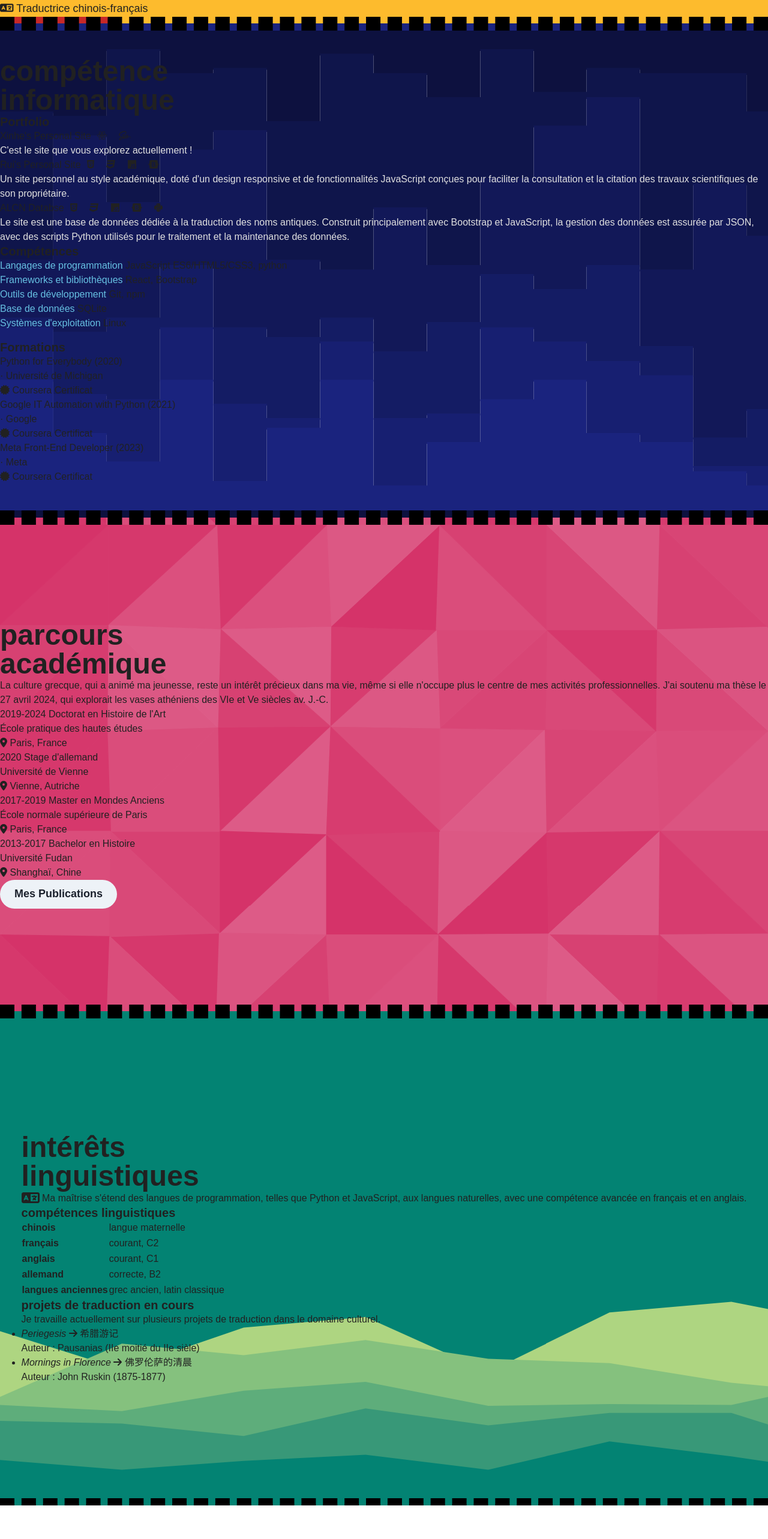
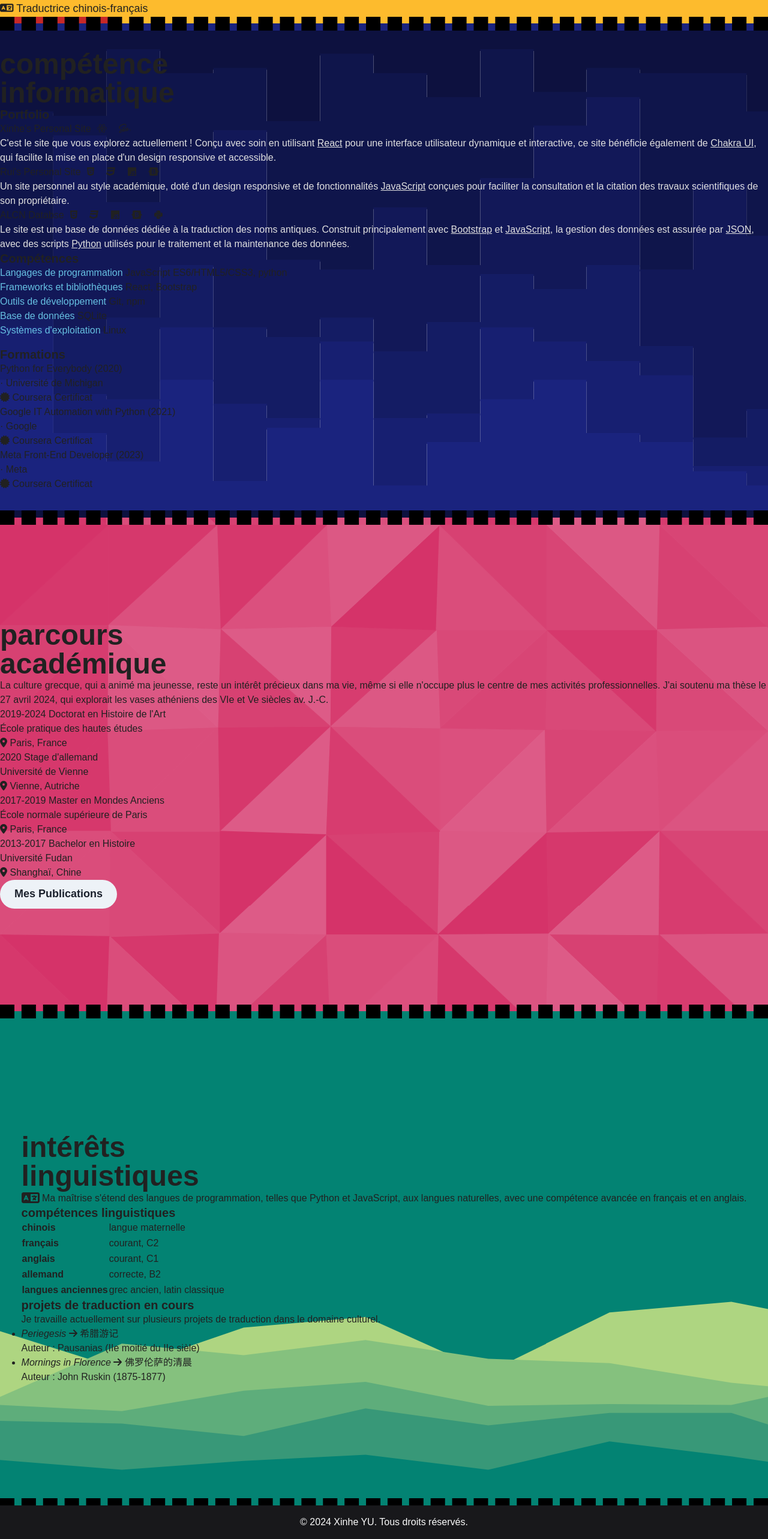
Before and after one commit to Xinhe-Yu/xinhe-yu.github.io, a React (Create React App) app: page / in a window 1280 px wide. Shown: the part 2712-5278 px from the top of the page at 60% size. Before the commit the page ends 5222 px from the top, so only its background shows below. Built offline with nearby package versions, Linux system fonts and the light colour scheme; the HTML template or start-up script is replaced by a standard one.

Commit message:
optimize css and add footer

```diff
--- a/src/App.js
+++ b/src/App.js
@@ -7,6 +7,7 @@ import LandingSection from './components/LandingSection';
 import ResearchSection from './components/ResearchSection';
 import LanguageSection from './components/LanguageSection';
 import CodingSection from './components/CodingSection';
+import Footer from './components/Footer';
 
 function App() {
   return (
@@ -19,6 +20,7 @@ function App() {
         <ResearchSection />
         <LanguageSection />
 
+        <Footer />
       </main>
     </ChakraProvider>
   );
--- a/src/components/CodingSection.js
+++ b/src/components/CodingSection.js
@@ -11,19 +11,19 @@ const projects = [
     name: "Xinhe's Personal Site",
     tech: [faReact, faSass],
     url: "https://xinhe.de/",
-    describe: "C'est le site que vous explorez actuellement !",
+    describe: "C'est le site que vous explorez actuellement ! Conçu avec soin en utilisant <u>React</u> pour une interface utilisateur dynamique et interactive, ce site bénéficie également de <u>Chakra UI</u>, qui facilite la mise en place d'un design responsive et accessible.",
   },
   {
     name: "Rui's Personal Site",
     url: "https://rui-yuan91.github.io/",
     tech: [faHtml5, faCss3, faJs, faBootstrap],
-    describe: "Un site personnel au style académique, doté d'un design responsive et de fonctionnalités JavaScript conçues pour faciliter la consultation et la citation des travaux scientifiques de son propriétaire.",
+    describe: "Un site personnel au style académique, doté d'un design responsive et de fonctionnalités <u>JavaScript</u> conçues pour faciliter la consultation et la citation des travaux scientifiques de son propriétaire.",
   },
   {
     name: "ALCN Databse",
     url: "https://xinhe-yu.github.io/ALCN/",
     tech: [faHtml5, faCss3, faJs, faBootstrap, faPython],
-    describe: "Le site est une base de données dédiée à la traduction des noms antiques. Construit principalement avec Bootstrap et JavaScript, la gestion des données est assurée par JSON, avec des scripts Python utilisés pour le traitement et la maintenance des données.",
+    describe: "Le site est une base de données dédiée à la traduction des noms antiques. Construit principalement avec <u>Bootstrap</u> et <u>JavaScript</u>, la gestion des données est assurée par <u>JSON</u>, avec des scripts <u>Python</u> utilisés pour le traitement et la maintenance des données.",
   },
 ]
 
@@ -89,7 +89,7 @@ const CodingSection = () => {
       <li key={index}>
         <a href={item.url} className="projectLink">{item.name}</a>
         <IconList icons={item.tech} />
-        <div style={{ color: "#E0E0E0" }}>{item.describe}</div>
+        <div style={{ color: "#E0E0E0" }}><p dangerouslySetInnerHTML={{ __html: item.describe }} /></div>
       </li>
     )
   });
@@ -125,7 +125,7 @@ const CodingSection = () => {
       <Box
         alignItems="center"
         fontSize="md"
-        className="universalGrid codingGrid"
+        className="universalGrid blueGrid"
       >
         <div>
           <Heading as="h1" size="2xl">{heading[0]}</Heading>
--- /dev/null
+++ b/src/components/Footer.js
@@ -0,0 +1,28 @@
+import { Box, Center } from '@chakra-ui/react';
+
+const Footer = () => {
+  return (
+    <Box
+      top={0}
+      left={0}
+      right={0}
+      backgroundColor="#18181b"
+      width="100vw"
+    >
+      <Box
+        color="#FAFAFA"
+        maxWidth="1280px"
+        margin="auto auto"
+        fontSize='l'
+      >
+        <Center
+          px={12}
+          py={4}
+        >
+          © 2024 Xinhe YU. Tous droits réservés.</Center>
+      </Box>
+    </Box>
+  )
+}
+
+export default Footer
--- a/src/components/LandingSection.js
+++ b/src/components/LandingSection.js
@@ -57,7 +57,7 @@ const LandingSection = () => {
       alignItems="center"
       backgroundImage={bgImg}
     >
-      <Box className="landingGrid"
+      <Box className="yellowGrid"
         justifyContent="start"
         alignItems="center"
         fontSize="lg"
--- a/src/components/LanguageSection.js
+++ b/src/components/LanguageSection.js
@@ -75,7 +75,7 @@ const LanguageSection = () => {
       <Box
         alignItems="center"
         fontSize="md"
-        className="universalGrid languageGrid"
+        className="universalGrid greenGrid"
       >
         <div>
           <Heading as="h1" size="2xl">{heading[0]}</Heading>
--- a/src/components/ResearchSection.js
+++ b/src/components/ResearchSection.js
@@ -61,7 +61,7 @@ const ResearchSection = () => {
       <Box
         alignItems="center"
         fontSize="md"
-        className="universalGrid researchGrid"
+        className="universalGrid pinkGrid"
       >
         <div>
           <Heading as="h1" size="2xl">{heading[0]}</Heading>
--- a/src/css/index.css
+++ b/src/css/index.css
@@ -15,12 +15,16 @@ ul {
   list-style: none;
 }
 
+u {
+  display: inline;
+}
+
 /* Landing Section */
-.landingGrid {
+.yellowGrid {
   display: grid;
 }
 
-.landingGrid > div:last-child {
+.yellowGrid > div:last-child {
   background-color: #98bddc;
   box-shadow: 12px 12px black;
   padding: 16px 24px;
@@ -75,7 +79,7 @@ ul {
   transform: rotate(-13deg);
 }
 
-.researchGrid > div:nth-of-type(2) p {
+.pinkGrid > div:nth-of-type(2) p {
   background-color: #FAFAFA;
   font-family: "Nunito Sans";
   font-size: 1.25rem;
@@ -86,7 +90,7 @@ ul {
   z-index: 1;
 }
 
-.codingGrid > div:nth-of-type(n+2) {
+.blueGrid > div:nth-of-type(n+2) {
   box-shadow: inset 2px 2px 5px rgba(255, 255, 255, 0.1), 0.5rem 0.5rem 1rem rgba(0, 0, 0, 0.1);
   backdrop-filter: blur(2px);
   background-color: rgba(179, 189, 202, 0.1);
@@ -101,17 +105,17 @@ ul {
   color: #f8fcff;
 }
 
-.codingGrid > div:nth-of-type(n+2) li div {
+.blueGrid > div:nth-of-type(n+2) li div {
   display: flex;
   justify-content: center;
 }
 
-.codingGrid div:nth-of-type(n+2) li div a {
+.blueGrid div:nth-of-type(n+2) li div a {
   margin-left: 0.5rem;
   color: #ebd676;
 }
 
-.codingGrid div:nth-of-type(2) li div {
+.blueGrid div:nth-of-type(2) li div {
   font-size: 1rem;
   color: white;
   line-height: 1.6;
@@ -119,27 +123,28 @@ ul {
   text-indent: 20px;
 }
 
-.codingGrid .projectLink {
+.blueGrid .projectLink {
+  font-weight: 600;
   color: #66C0E2;
 }
 
-.codingGrid .projectLink:hover {
+.blueGrid .projectLink:hover {
   color: #d5b733;
 }
 
-.researchGrid > div:nth-of-type(2) > div:first-of-type {
+.pinkGrid > div:nth-of-type(2) > div:first-of-type {
   border-right: 1rem dashed #33bad5;
   border-left: 1rem dashed #33bad5;
   z-index: 2;
 }
 
-.researchGrid > div:nth-of-type(2) > div:last-of-type {
+.pinkGrid > div:nth-of-type(2) > div:last-of-type {
   border-top: 1rem dashed #33bad5;
   border-bottom: 1rem dashed #33bad5;
   z-index: 0;
 }
 
-.researchGrid > div:nth-of-type(3) > div {
+.pinkGrid > div:nth-of-type(3) > div {
   position: absolute;
   top: 0;
   left: 0;
@@ -149,19 +154,19 @@ ul {
   transform: rotate(12deg);
 }
 
-.researchGrid > div:nth-of-type(3) > div:first-of-type {
+.pinkGrid > div:nth-of-type(3) > div:first-of-type {
   border-bottom: 0.75rem dashed #33bad5;
   border-top: 0.75rem dashed #33bad5;
   border-right: 0.75rem dashed #33bad5;
   z-index: 2;
 }
 
-.researchGrid > div:nth-of-type(3) > div:last-of-type {
+.pinkGrid > div:nth-of-type(3) > div:last-of-type {
   border-left: 0.75rem dashed #33bad5;
   z-index: 0;
 }
 
-.researchGrid ul {
+.pinkGrid ul {
   padding: 0.75rem;
   margin: 0.75rem;
   background-color: #FAFAFA;
@@ -173,35 +178,35 @@ ul {
   padding: 0.5rem 0;
 }
 
-.researchGrid h1 {
+.pinkGrid h1 {
   color: #FAFAFA;
   text-shadow: 0.15rem 0.15rem #33d59f;
 }
 
-.codingGrid h1 {
+.blueGrid h1 {
   color: #FAFAFA;
   text-shadow: 0.15rem 0.15rem #d5b733;
 }
 
-.languageGrid h1 {
+.greenGrid h1 {
   color: #FAFAFA;
   text-shadow: 0.15rem 0.15rem #9f33d5;
 }
 
-.languageGrid h2 {
+.greenGrid h2 {
   margin: 1rem;
 }
 
-.researchGrid span {
+.pinkGrid span {
   display: block;
   color: #b12453;
 }
 
-.researchGrid svg {
+.pinkGrid svg {
   color: #FDBB2D;
 }
 
-.researchGrid button {
+.pinkGrid button {
   border-top: 0.25rem solid #33d59f;
   border-left: 0.25rem solid #33d59f;
   box-shadow: 0.25rem 0.25rem #9f33d5;
@@ -209,7 +214,7 @@ ul {
   transition: 0.05s;
 }
 
-.researchGrid button:hover {
+.pinkGrid button:hover {
   border-top: 0;
   border-left: 0;
   border-bottom: 0.25rem solid #69d533;
@@ -218,7 +223,7 @@ ul {
   transition: 0.05s;
 }
 
-.languageGrid div:nth-of-type(n+2) {
+.greenGrid div:nth-of-type(n+2) {
   font-size: 1rem;
   color: white;
   line-height: 1.6;
@@ -226,7 +231,7 @@ ul {
   text-indent: 20px;
 }
 
-.languageGrid > div:nth-of-type(n+2) {
+.greenGrid > div:nth-of-type(n+2) {
   box-shadow: inset 2px 2px 5px rgba(255, 255, 255, 0.1), 0.5rem 0.5rem 1rem rgba(0, 0, 0, 0.1);
   backdrop-filter: blur(2px);
   background-color: rgba(0, 23, 52, 0.2);
@@ -241,16 +246,16 @@ ul {
   color: #f8fcff;
 }
 
-.languageGrid a {
+.greenGrid a {
   color: #aed581;
   font-weight: 500;
 }
 
-.languageGrid tr > td:first-of-type {
+.greenGrid tr > td:first-of-type {
   color: #aed581;
 }
 
-.languageGrid a:hover {
+.greenGrid a:hover {
   color: #e0b8f4;
   font-weight: 800;
 }
@@ -260,10 +265,10 @@ ul {
     padding-left: 4rem;
     padding-right: 4rem;
   }
-  .landingGrid {
+  .yellowGrid {
     grid-template-columns: 1fr 8rem 1fr;
   }
-  .landingGrid > div:last-child {
+  .yellowGrid > div:last-child {
     grid-column-start: 3;
   }
   .profileContainer svg {
@@ -289,7 +294,7 @@ ul {
     grid-column-start: 1;
     grid-row: 1/3;
   }
-  .researchGrid button {
+  .pinkGrid button {
     transform: rotate(-13deg);
     margin-top: -4rem;
     float: right;
--- a/src/css/index.scss
+++ b/src/css/index.scss
@@ -16,13 +16,16 @@ ul {
     list-style: none;
 }
 
+u {
+    display: inline;
+}
 
 /* Landing Section */
-.landingGrid {
+.yellowGrid {
     display: grid;
 }
 
-.landingGrid > div:last-child {
+.yellowGrid > div:last-child {
     background-color: #98bddc;
     box-shadow: 12px 12px black;
     padding: 16px 24px;
@@ -84,7 +87,7 @@ $dashedLine2 : 0.75rem dashed #33bad5;
     transform: rotate(-13deg);
 }
 
-.researchGrid > div:nth-of-type(2) p {
+.pinkGrid > div:nth-of-type(2) p {
     background-color: #FAFAFA;
     font-family: "Nunito Sans";
     font-size: 1.25rem;
@@ -95,7 +98,7 @@ $dashedLine2 : 0.75rem dashed #33bad5;
     z-index: 1;
 }
 
-.codingGrid > div:nth-of-type(n+2) {
+.blueGrid > div:nth-of-type(n+2) {
     box-shadow: inset 2px 2px 5px rgba(255, 255, 255, 0.1), 0.5rem 0.5rem 1rem rgba(0, 0, 0, 0.1);
     backdrop-filter: blur(2px);
     background-color: rgba(179, 189, 202, 0.1);
@@ -110,18 +113,18 @@ $dashedLine2 : 0.75rem dashed #33bad5;
     color: #f8fcff;
 }
 
-.codingGrid > div:nth-of-type(n+2) li div {
+.blueGrid > div:nth-of-type(n+2) li div {
     display: flex;
     justify-content: center;
 
 }
 
-.codingGrid div:nth-of-type(n+2) li div a {
+.blueGrid div:nth-of-type(n+2) li div a {
     margin-left: 0.5rem;
     color: #ebd676;
 }
 
-.codingGrid div:nth-of-type(2) li div {
+.blueGrid div:nth-of-type(2) li div {
     font-size: 1rem;
     color: white;
     line-height: 1.6;
@@ -129,15 +132,17 @@ $dashedLine2 : 0.75rem dashed #33bad5;
     text-indent: 20px;
 }
 
-.codingGrid .projectLink {
+.blueGrid .projectLink {
+    font-weight: 600;
     color: #66C0E2;
+
 }
 
-.codingGrid .projectLink:hover {
+.blueGrid .projectLink:hover {
     color: #d5b733
 }
 
-.researchGrid > div:nth-of-type(2) > div:first-of-type {
+.pinkGrid > div:nth-of-type(2) > div:first-of-type {
 
     border-right: $dashedLine1;
     border-left: $dashedLine1;
@@ -145,13 +150,13 @@ $dashedLine2 : 0.75rem dashed #33bad5;
 
 }
 
-.researchGrid > div:nth-of-type(2) > div:last-of-type {
+.pinkGrid > div:nth-of-type(2) > div:last-of-type {
     border-top: $dashedLine1;
     border-bottom: $dashedLine1;
     z-index: 0;
 }
 
-.researchGrid > div:nth-of-type(3) > div {
+.pinkGrid > div:nth-of-type(3) > div {
     position: absolute;
     top: 0;
     left: 0;
@@ -161,19 +166,19 @@ $dashedLine2 : 0.75rem dashed #33bad5;
     transform: rotate(12deg);
 }
 
-.researchGrid > div:nth-of-type(3) > div:first-of-type {
+.pinkGrid > div:nth-of-type(3) > div:first-of-type {
     border-bottom: $dashedLine2;
     border-top: $dashedLine2;
     border-right: $dashedLine2;
     z-index: 2;
 }
 
-.researchGrid > div:nth-of-type(3) > div:last-of-type {
+.pinkGrid > div:nth-of-type(3) > div:last-of-type {
     border-left: $dashedLine2;
     z-index: 0;
 }
 
-.researchGrid ul {
+.pinkGrid ul {
     padding: 0.75rem;
     margin: 0.75rem;
     background-color: #FAFAFA;
@@ -185,35 +190,35 @@ $dashedLine2 : 0.75rem dashed #33bad5;
     padding: 0.5rem 0;
 }
 
-.researchGrid h1 {
+.pinkGrid h1 {
     color: #FAFAFA;
     text-shadow: 0.15rem 0.15rem #33d59f;
 }
 
-.codingGrid h1 {
+.blueGrid h1 {
     color: #FAFAFA;
     text-shadow: 0.15rem 0.15rem #d5b733;
 }
 
-.languageGrid h1 {
+.greenGrid h1 {
     color: #FAFAFA;
     text-shadow: 0.15rem 0.15rem #9f33d5;
 }
 
-.languageGrid h2 {
+.greenGrid h2 {
     margin: 1rem;
 }
 
-.researchGrid span {
+.pinkGrid span {
     display: block;
     color: #b12453;
 }
 
-.researchGrid svg {
+.pinkGrid svg {
     color: #FDBB2D;
 }
 
-.researchGrid button {
+.pinkGrid button {
     border-top: 0.25rem solid #33d59f;
     border-left: 0.25rem solid #33d59f;
     box-shadow: 0.25rem 0.25rem #9f33d5;
@@ -221,7 +226,7 @@ $dashedLine2 : 0.75rem dashed #33bad5;
     transition: 0.05s;
 }
 
-.researchGrid button:hover {
+.pinkGrid button:hover {
     border-top: 0;
     border-left: 0;
     border-bottom: 0.25rem solid #69d533;
@@ -230,7 +235,7 @@ $dashedLine2 : 0.75rem dashed #33bad5;
     transition: 0.05s;
 }
 
-.languageGrid div:nth-of-type(n+2) {
+.greenGrid div:nth-of-type(n+2) {
     font-size: 1rem;
     color: white;
     line-height: 1.6;
@@ -238,7 +243,7 @@ $dashedLine2 : 0.75rem dashed #33bad5;
     text-indent: 20px;
 }
 
-.languageGrid > div:nth-of-type(n+2) {
+.greenGrid > div:nth-of-type(n+2) {
     box-shadow: inset 2px 2px 5px rgba(255, 255, 255, 0.1), 0.5rem 0.5rem 1rem rgba(0, 0, 0, 0.1);
     backdrop-filter: blur(2px);
     background-color: rgba(0, 23, 52, 0.2);
@@ -253,16 +258,16 @@ $dashedLine2 : 0.75rem dashed #33bad5;
     color: #f8fcff;
 }
 
-.languageGrid a {
+.greenGrid a {
     color: #aed581;
     font-weight: 500;
 }
 
-.languageGrid tr > td:first-of-type {
+.greenGrid tr > td:first-of-type {
     color: #aed581;
 }
 
-.languageGrid a:hover {
+.greenGrid a:hover {
     color: #e0b8f4;
     font-weight: 800;
 }
@@ -273,12 +278,12 @@ $dashedLine2 : 0.75rem dashed #33bad5;
         padding-right: 4rem;
     }
 
-    .landingGrid {
+    .yellowGrid {
 
         grid-template-columns: 1fr 8rem 1fr;
     }
 
-    .landingGrid > div:last-child {
+    .yellowGrid > div:last-child {
         grid-column-start: 3;
     }
 
@@ -311,7 +316,7 @@ $dashedLine2 : 0.75rem dashed #33bad5;
         grid-row: 1 /3;
     }
 
-    .researchGrid button {
+    .pinkGrid button {
         transform: rotate(-13deg);
         margin-top: -4rem;
         float: right;
```
Also changed, not shown: 2 other files (tests, documents, lock files or other folders).
